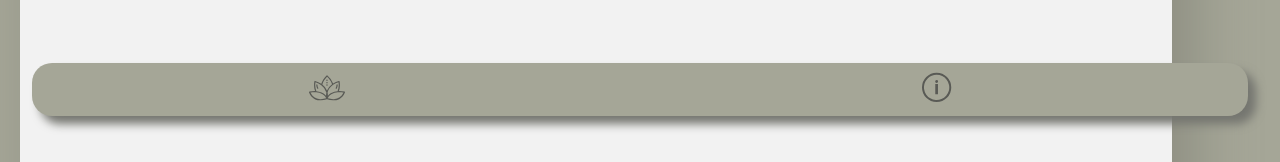
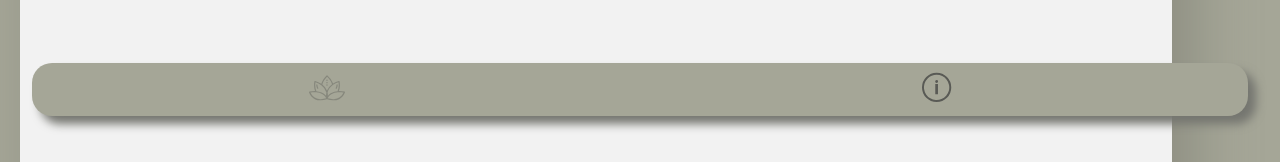
Before and after one commit to dajanaheinze/capstone-project, a React (Create React App) app: page /about in a window 1280 px wide. Shown: the part 669-831 px from the top of the page. Built offline with nearby package versions, Linux system fonts and the light colour scheme.

Commit message:
Fixed active Class NavLink

```diff
--- a/src/components/Footer.js
+++ b/src/components/Footer.js
@@ -6,10 +6,10 @@ import { ReactComponent as About } from '../images/about.svg'
 export default function Footer() {
   return (
     <FooterStyled>
-      <NavLinkStyled to="/">
+      <NavLinkStyled exact to="/">
         <Home />
       </NavLinkStyled>
-      <NavLinkStyled to="/about">
+      <NavLinkStyled exact to="/about">
         <About />
       </NavLinkStyled>
     </FooterStyled>
```
